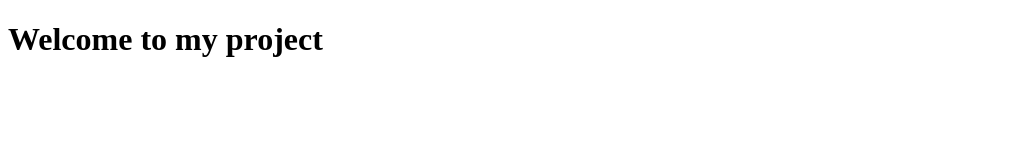
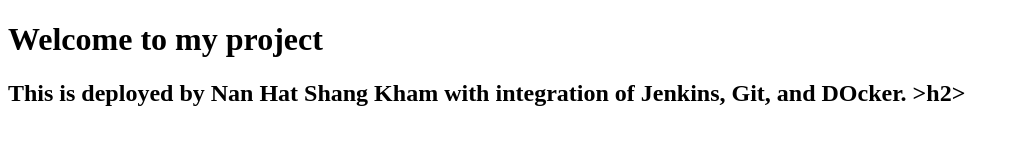
Before and after one commit to Mulan20/my-website, a plain HTML site: page index.html in a window 1280 px wide. Shown: the whole page, without its empty margins (0-1020 px from the left). Drawn offline with Linux system fonts and the light colour scheme.

Commit message:
Updating HTML file

```diff
--- a/index.html
+++ b/index.html
@@ -7,5 +7,6 @@
 </head>
 <body>
 	<h1>Welcome to my project<h2>
+	<h2>This is deployed by Nan Hat Shang Kham with integration of Jenkins, Git, and DOcker. >h2>
 </body>
 </html>
```
